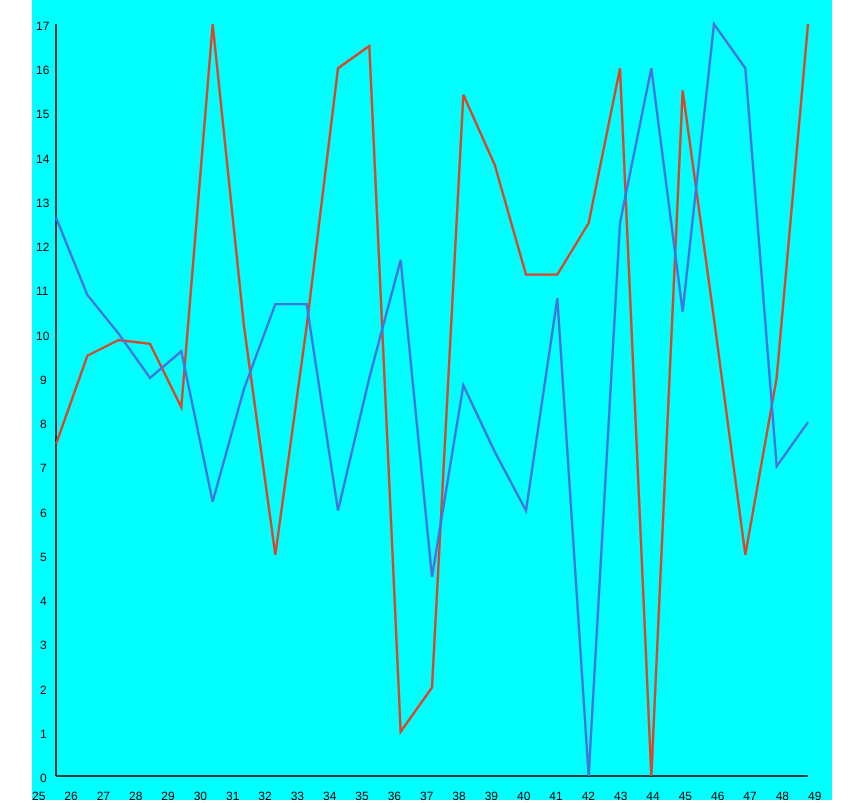
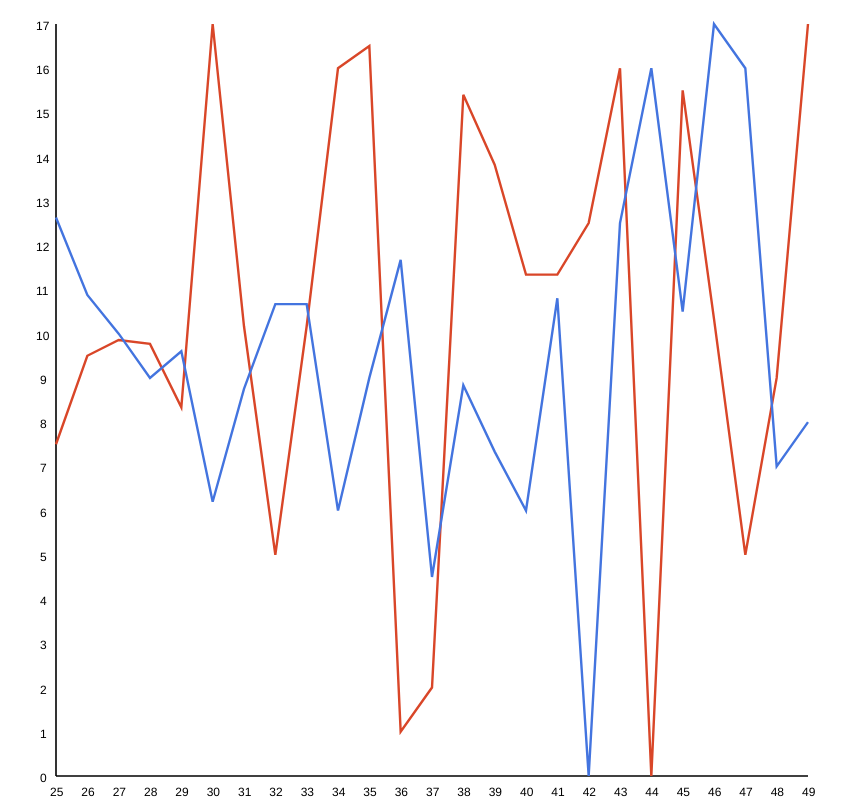
Before and after one commit to spolidorio/LineChartVue, a Vue app: page / in a window 1280 px wide. Shown: the whole page, without its empty margins (208-1071 px from the left). Built offline with nearby package versions, Linux system fonts and the light colour scheme.

Commit message:
finalized new html and css structures

```diff
--- a/src/components/LineChart/LineChart.vue
+++ b/src/components/LineChart/LineChart.vue
@@ -1,14 +1,10 @@
 <template>
 	<div class="LineChart">
-		<svg
-			class="LineChart__Svg LineChart__Svg--debug"
-			:viewBox="viewBox"
-			xmlns="http://www.w3.org/2000/svg"
-		>
+		<svg class="LineChart__Svg" :viewBox="viewBox" xmlns="http://www.w3.org/2000/svg">
 			<g>
 				<text
 					v-for="(label, index) in reverseYLabels"
-					:key="index"
+					:key="`${index}-label-y`"
 					:style="fontStyle"
 					:x="getLabelYPositionX(label)"
 					:y="getLabelYPositionY(index)"
@@ -17,18 +13,24 @@
 				</text>
 
 				<text
-					v-for="(label, x) in data.labels.x"
-					:key="`${x}-label`"
+					v-for="(label, index) in data.labels.x"
+					:key="`${index}-label-x`"
 					:style="fontStyle"
-					:x="calcX(x)"
-					:y="size.w"
+					:x="getLabelXPositionX(index)"
+					:y="getLabelXPositionY()"
 				>
 					{{ label }}
 				</text>
 			</g>
 
-			<!-- <line class="LineChart__Guide" :x1="padding.left" :y1="calcY(k, 0.5)" :x2="size.w" :y2="calcY(k, 0)" />
-			<circle v-if="label !== 0" :cx="padding.left" :cy="calcY(k, 0.5)" r=".5" /> -->
+			<!-- <line
+				class="LineChart__Guide"
+				:x1="padding.left"
+				:y1="calcY(k, 0.5)"
+				:x2="size.w"
+				:y2="calcY(k, 0)"
+			/> -->
+			<!-- <circle v-if="label !== 0" :cx="padding.left" :cy="calcY(k, 0.5)" r=".5" /> -->
 
 			<polyline class="LineChart__Axis" :points="xAxisLine" />
 			<polyline class="LineChart__Axis" :points="yAxisLine" />
@@ -62,10 +64,8 @@ export default {
 		return {
 			points: [],
 			padding: {
-				top: 3,
-				right: 3,
-				bottom: 3,
-				left: 3,
+				vertical: 3,
+				horizontal: 3,
 			},
 			size: {
 				x: 0,
@@ -83,19 +83,19 @@ export default {
 		},
 
 		marginLeft() {
-			return this.padding.left
+			return this.padding.horizontal
 		},
 
 		marginTop() {
-			return this.padding.top
+			return this.padding.vertical
 		},
 
 		marginRight() {
-			return this.size.w - this.padding.right
+			return this.size.w - this.padding.horizontal
 		},
 
 		marginBottom() {
-			return this.size.h - this.padding.bottom
+			return this.size.h - this.padding.vertical
 		},
 
 		xAxisLine() {
@@ -133,23 +133,31 @@ export default {
 		},
 
 		getLabelYPositionY(index) {
-			const { bottom } = this.padding
+			const { vertical } = this.padding
 			const { labels } = this.data
 			const total = labels.y.length > 1 ? labels.y.length - 1 : labels.y.length
 			const spacing = this.marginTop + this.fontSize / 2
 
-			return ((this.marginBottom - bottom) * index) / total + spacing
+			return ((this.marginBottom - vertical) * index) / total + spacing
 		},
 
 		getLabelYPositionX(label) {
-			const letters = String(label).length - 1
-			return letters
-				? Math.floor(this.marginLeft - this.fontSize) - letters * 0.5
-				: Math.floor(this.marginLeft - this.fontSize)
+			const chars = String(label).length - 1
+			const size = Math.floor(this.marginLeft - this.fontSize)
+			return chars ? size - chars * 0.5 : size
 		},
 
-		calcX(index) {
-			return ((this.size.w - this.padding.left) * index) / (this.data.labels.x.length - 1)
+		getLabelXPositionX(index) {
+			const { horizontal } = this.padding
+			const { labels } = this.data
+			const total = labels.x.length > 1 ? labels.x.length - 1 : labels.x.length
+			const spacing = this.marginLeft - this.fontSize / 2
+
+			return ((this.marginRight - horizontal) * index) / total + spacing
+		},
+
+		getLabelXPositionY() {
+			return this.marginBottom + this.fontSize + 1
 		},
 
 		getColor(position) {
@@ -160,15 +168,15 @@ export default {
 		},
 
 		dataToPoint(name, point, range, padding) {
-			const { top, left, bottom, right } = padding
+			const { horizontal, vertical } = padding
 			const { w, h } = this.size
 			const { x, y } = range
 
-			const sizeW = parseInt(w) - (right + left)
-			const sizeH = parseInt(h) - (top + bottom)
+			const sizeW = w - horizontal * 2
+			const sizeH = h - vertical * 2
 
-			const xAxis = (sizeW / (x.max - x.min)) * (point[0] - x.min) + left
-			const yAxis = (sizeH / (y.max - y.min)) * (point[1] - y.min) + top
+			const xAxis = (sizeW / (x.max - x.min)) * (point[0] - x.min) + horizontal
+			const yAxis = (sizeH / (y.max - y.min)) * (point[1] - y.min) + vertical
 
 			return [xAxis, yAxis]
 		},
```
